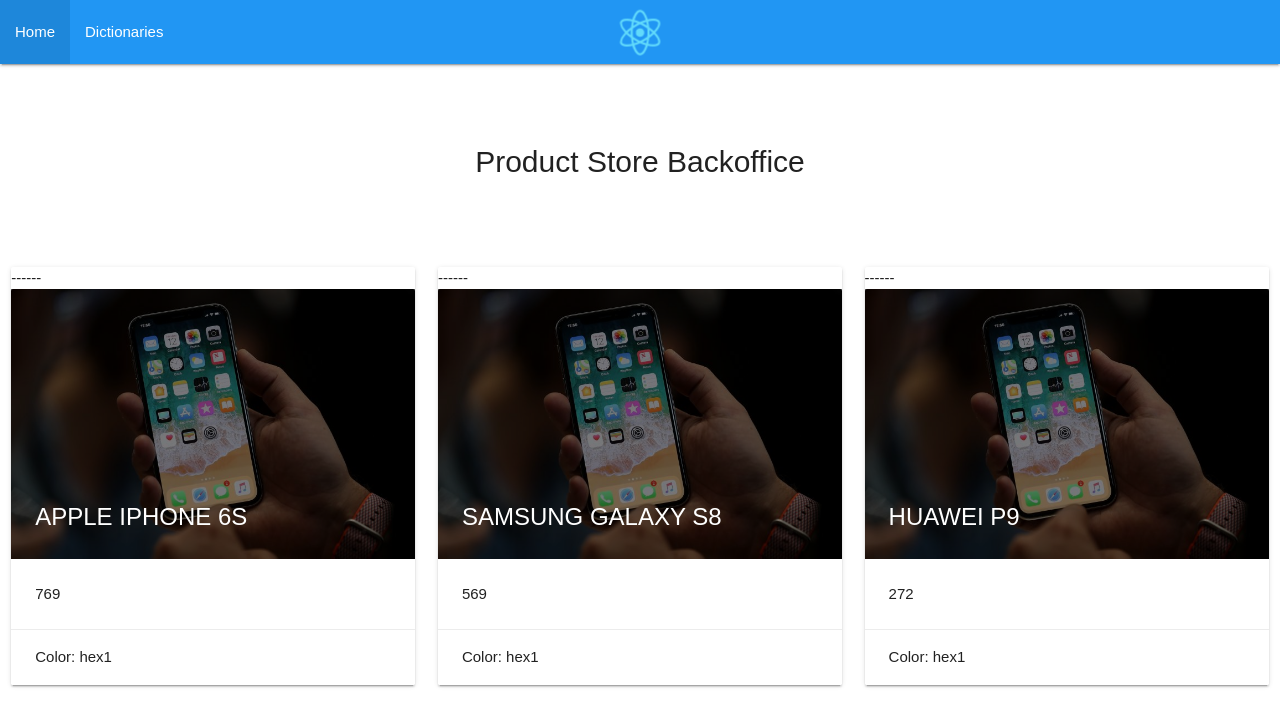
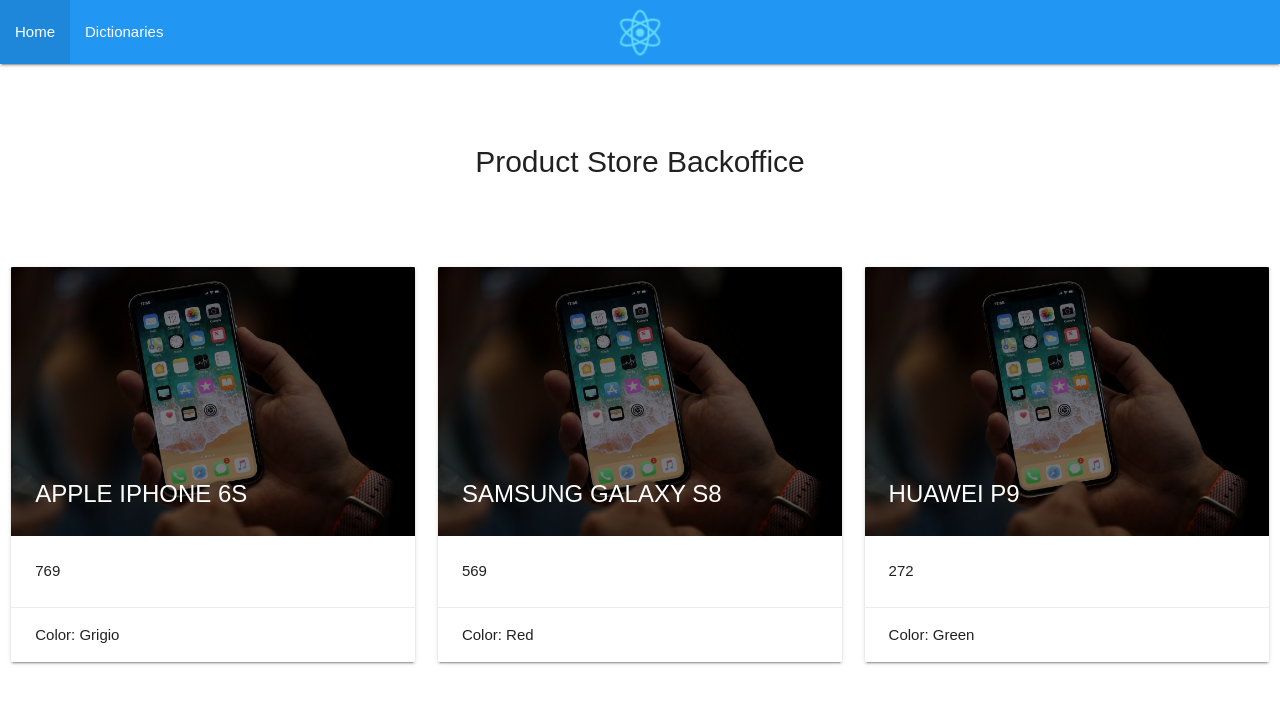
Before and after one commit to albertopiras/react-products-dictionary, a React (Create React App) app: page / in a window 1280 px wide. Shown: the top 726 px of the page. Built offline with nearby package versions, Linux system fonts and the light colour scheme.

Commit message:
add quick color provider (obj for quick access and array for future autocomplete component) + add consumerin product detail component

```diff
--- a/public/assets/products.json
+++ b/public/assets/products.json
@@ -11,14 +11,14 @@
             "id": 102,
             "name": "Samsung Galaxy S8",
             "brand": "Samsung",
-            "color": "hex1",
+            "color": "hex2",
             "price": 569
         },
         {
             "id": 103,
             "name": "Huawei P9",
             "brand": "Huawei",
-            "color": "hex1",
+            "color": "hex3",
             "price": 272
         }
     ]
--- a/src/App.tsx
+++ b/src/App.tsx
@@ -7,6 +7,7 @@
 import HomePage from 'components/pages/HomePage';
 import ProductsProvider from 'providers/ProductsProvider';
 import DictionariesPage from 'components/pages/DictionariesPage';
+import ColorsProvider from './providers/ColorProvider';
 
 const history = createBrowserHistory();
 class App extends PureComponent {
@@ -17,6 +18,7 @@
   render() {
 
     return (
+      <ColorsProvider>
       <ProductsProvider>
         <BrowserRouter>
           <nav>
@@ -32,6 +34,7 @@
           <Route path="/dictionaries" component={DictionariesPage} />
         </BrowserRouter>
       </ProductsProvider>
+      </ColorsProvider>
     );
   }
 }
--- a/src/components/ProductCard.tsx
+++ b/src/components/ProductCard.tsx
@@ -1,8 +1,10 @@
 import React, { Component } from 'react';
 import './ProductCard.scss';
+import { Product } from '../models/Product';
+import { ColorsConsumer } from '../providers/ColorProvider';
 
 interface IProductCardParams {
-product:Product;
+    product: Product;
 }
 
 class ProductCard extends Component<IProductCardParams> {
@@ -13,8 +15,10 @@
         const product = this.props.product;
         console.log(product);
         return (
+            <ColorsConsumer>
+                {(context) => {
+                    return (
                         <div className="card">
-                ------
                             <div className="card-image">
                                 <img src="assets/img/iphone.jpg" />
                                 <span className="card-title">{product.name}</span>
@@ -23,10 +27,13 @@
                                 <p>{product.price}</p>
                             </div>
                             <div className="card-action">
-                    Color: {product.color}
+                                Color: {context.getColorDescription(product.color)}
                             </div>
                         </div>
+                    )
+                }}
 
+            </ColorsConsumer>
             // <li className="collection-item avatar" key={i}>
             //   <i className="material-icons circle green">insert_chart</i>
             //     <span>{el.name}</span>
--- a/src/components/ProductsList.tsx
+++ b/src/components/ProductsList.tsx
@@ -1,5 +1,6 @@
 import React, { Component } from 'react';
 import ProductCard from './ProductCard';
+import { Product } from '../models/Product';
 
 interface IProductsListParams {
   productsList: Product[];
--- a/src/models/Product.tsx
+++ b/src/models/Product.tsx
@@ -1,4 +1,4 @@
-interface Product{
+export interface Product{
     id: number,
     name: string,
     brand: string,
--- /dev/null
+++ b/src/providers/ColorProvider.tsx
@@ -0,0 +1,52 @@
+import React, { Component } from 'react'
+import axios from 'axios';
+
+interface ColorState {
+    colors: any;
+    getColorDescription(hex: string): string | null;
+    getColorList: any;
+};
+
+const colors = {
+    hex1: 'Grigio',
+    hex2: 'Red',
+    hex3: 'Green'
+};
+
+const initialState: ColorState = {
+    colors : colors,
+    getColorDescription: (hex: string) => {
+        console.log('context get Color Description');
+        const color = (colors as any)[hex];
+        return color ? color : null;
+    },
+    // getColorDescription: (id: number) => null,
+    getColorList: () => {
+        return Object.keys(colors)
+            .map((item) => {
+                return { value: item, label: (colors as any)[item]}
+            });
+    }
+};
+
+export const ColorsContext = React.createContext(initialState);
+
+// Create an exportable consumer that can be injected into components
+export const ColorsConsumer = ColorsContext.Consumer
+
+// Create the provider using a traditional Component class
+class ColorsProvider extends Component {
+
+    state = initialState;
+
+    render() {
+        return (
+            // value prop is where we define what values
+            // that are accessible to consumer components
+            <ColorsContext.Provider value={this.state}>
+                {this.props.children}
+            </ColorsContext.Provider>
+        )
+    }
+}
+export default ColorsProvider;
--- a/src/providers/ProductsProvider.tsx
+++ b/src/providers/ProductsProvider.tsx
@@ -1,5 +1,6 @@
 import React, { Component } from 'react'
 import axios from 'axios';
+import { Product } from '../models/Product';
 
 interface AppState {
     productList: Product[],
```
Lines whose indentation alone changed are shown as unchanged.
